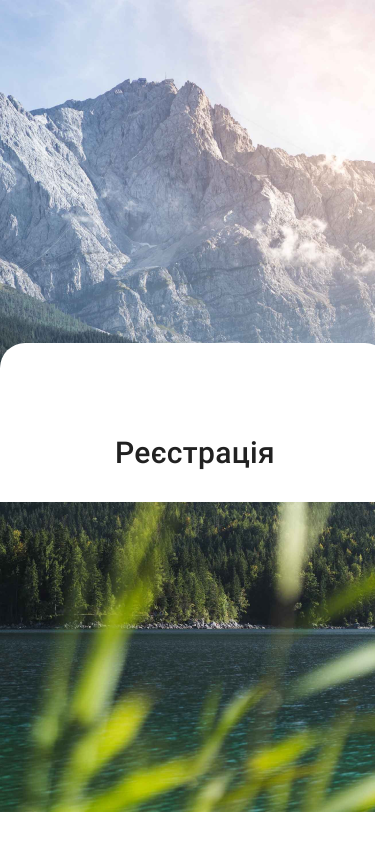
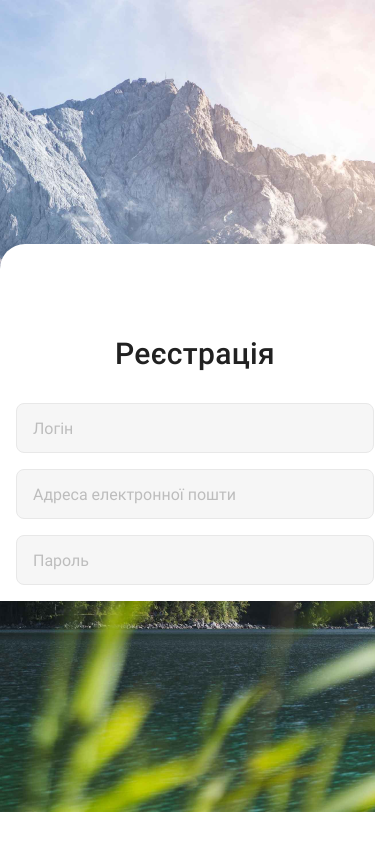
Before and after one commit to Aleksandr2905/react-native-project, a React Native app: screen /Login in a window 390 px wide. Built offline with nearby package versions, Linux system fonts and the light colour scheme.

Commit message:
added style input

```diff
--- a/src/Screens/RegistrationScreen.jsx
+++ b/src/Screens/RegistrationScreen.jsx
@@ -1,12 +1,14 @@
 import { StyleSheet, View } from "react-native";
 import { Background } from "../components/Background";
 import { Title } from "../components/Title";
+import { RegistrationForm } from "../components/RegistrationForm";
 
 export const RegistrationScreen = () => {
   return (
     <Background>
       <View style={styles.container}>
         <Title title="Реєстрація" />
+        <RegistrationForm />
       </View>
     </Background>
   );
--- a/src/components/Input.jsx
+++ b/src/components/Input.jsx
@@ -5,8 +5,9 @@ export const Input = ({ name, value, placeholder, onChangeText }) => {
     <TextInput
       style={styles.input}
       name={name}
+      placeholder={placeholder}
+      placeholderTextColor="#bdbdbd"
       value={value}
-      placeholder={placeholder}
       onChangeText={onChangeText}
     />
   );
@@ -14,7 +15,16 @@ export const Input = ({ name, value, placeholder, onChangeText }) => {
 
 const styles = StyleSheet.create({
   input: {
+    height: 50,
+    marginBottom: 16,
+    paddingHorizontal: 16,
+    paddingTop: 16,
+    paddingBottom: 15,
     borderRadius: 8,
-    borderColor: "#f6f6f6",
+    borderWidth: 1,
+    fontSize: 16,
+    fontFamily: "Roboto-Regular",
+    borderColor: "#E8E8E8",
+    backgroundColor: "#F6F6F6",
   },
 });
--- /dev/null
+++ b/src/components/RegistrationForm.jsx
@@ -0,0 +1,12 @@
+import { View } from "react-native";
+import { Input } from "./Input";
+
+export const RegistrationForm = () => {
+  return (
+    <View>
+      <Input name="login" placeholder="Логін" value="" />
+      <Input name="email" placeholder="Адреса електронної пошти" value="" />
+      <Input name="password" placeholder="Пароль" value="" />
+    </View>
+  );
+};
```
